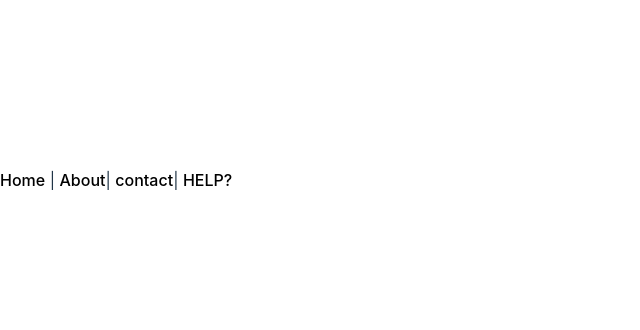
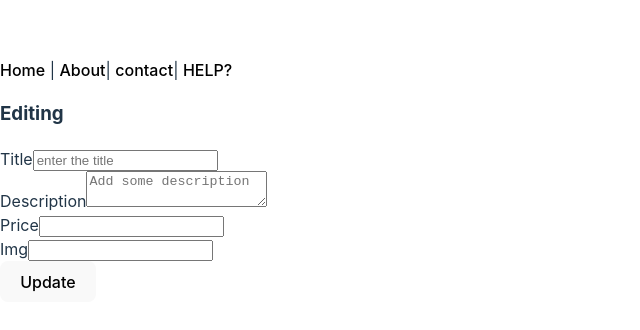
Before and after one commit to ArtTera/ArtTeraProject, a React (Vite) app: page /EditItem/1 in a window 1280 px wide. Shown: the part 220-550 px from the top of the page, without its empty margins (0-640 px from the left). Built offline with nearby package versions, Linux system fonts and the light colour scheme; no server answers; the HTML template or start-up script is replaced by a standard one.

Commit message:
add Edit item page

```diff
--- a/src/App.jsx
+++ b/src/App.jsx
@@ -6,6 +6,7 @@ import Painting from "./pages/Painting";
 import PaymentMethod from "./pages/PaymentMethods";
 import About from "./components/about";
 import AddPaintingPage from "./pages/addPaintingPage";
+import EditItem from "./pages/EditItem";
 
 function App() {
   return (
@@ -18,6 +19,8 @@ function App() {
         <Route path="/PaymentMethod" element={<PaymentMethod />} />
         <Route path="/about" element={<About />} />
         <Route path="/addPaintingPage" element={<AddPaintingPage />} />
+        <Route path="/EditItem/:picId"  element={<EditItem />} />
+
       </Routes>
     </div>
   );
--- a/src/components/Navbar.jsx
+++ b/src/components/Navbar.jsx
@@ -5,9 +5,9 @@ function Navbar() {
   return (
     <nav className="Navbar">
       <NavLink to="/">Home</NavLink> |{" "}
-      <NavLink to="src/components/about.jsx">About</NavLink>|{" "}
-      <NavLink to="src/components/contact.jsx">contact</NavLink>|{" "}
-      <NavLink to="src/components/Help!.jsx">HELP?</NavLink>
+      <NavLink to="/about">About</NavLink>|{" "}
+      <NavLink to="/contact">contact</NavLink>|{" "}
+      <NavLink to="/Help!">HELP?</NavLink>
 
     </nav>
   );
--- a/src/components/about.jsx
+++ b/src/components/about.jsx
@@ -1,5 +1,3 @@
-import React from "react";
-
 const About = () => {
   return (
     <nav className="about-container">
--- /dev/null
+++ b/src/pages/EditItem.jsx
@@ -0,0 +1,103 @@
+import { useState, useEffect } from "react";
+import axios from "axios";
+import { useNavigate, useParams } from "react-router-dom";
+
+function EditItem() {
+  const [description, setDescription] = useState("");
+  const [title, setTitle] = useState("");
+  const [price, setPrice] = useState("");
+  const [img, setImg] = useState("");
+  const { picId } = useParams();
+  const navigate = useNavigate();
+
+  useEffect(() => {
+    axios
+      .get(`https://appi.adaptable.app/pic/${picId}`)
+      .then((response) => {
+       setTitle(response.data.title);
+        setDescription(response.data.description);
+        setPrice(response.data.price);
+        setImg(response.data.img);
+        console.log(response.data);
+      })
+      .catch((error) => {
+        console.log(error);
+      });
+  }, [picId]);
+
+  const handleFormSubmit = (e) => {
+    e.preventDefault();
+
+    const requestBody = {
+      description: description,
+      title: title,
+      price: price,
+      img: img,
+    };
+
+    axios
+      .put(`https://appi.adaptable.app/pic ${picId}`, requestBody)
+      .then((response) => {
+        navigate("/pic");
+        console.log(response);
+      })
+      .catch((error) => {
+        console.log(error);
+      });
+  };
+
+  return (
+    <div className="EditItem">
+      <h3>Editing</h3>
+      <form onSubmit={handleFormSubmit}>
+        <div>
+          <label>Title</label>
+          <input
+            type="text"
+            placeholder="enter the title"
+            value={title}
+            required={true}
+            onChange={(e) => {
+              setTitle(e.target.value);
+            }}
+          />
+        </div>
+        <div>
+          <label>Description</label>
+          <textarea
+            type="text"
+            placeholder="Add some description"
+            value={description}
+            onChange={(e) => {
+              setDescription(e.target.value);
+            }}
+          />
+        </div>
+        <div>
+          <label>Price</label>
+          <input
+            type="text"
+            value={price}
+            onChange={(e) => {
+              setPrice(e.target.value);
+            }}
+          />
+        </div>
+        <div>
+          <label>Img</label>
+          <input
+            type="URL"
+            value={img}
+            required={true}
+            onChange={(e) => {
+              setImg(e.target.value);
+            }}
+          />
+        </div>
+
+        <button type="submit">Update</button>
+      </form>
+    </div>
+  );
+}
+export default EditItem;
--- a/src/pages/Painting.jsx
+++ b/src/pages/Painting.jsx
@@ -32,6 +32,7 @@ function Painting() {
       .delete(`https://appi.adaptable.app/pic/${picId}`)
       .then((response) => {
         console.log("Picture deleted successfully");
+        console.log(response);
         getPic();
       })
       .catch((error) => {
--- a/src/pages/addPaintingPage.jsx
+++ b/src/pages/addPaintingPage.jsx
@@ -8,7 +8,7 @@ import { useNavigate } from "react-router-dom";
 function AddPaintingPage() {
   const [description, setDescription] = useState("");
   const [title, setTitle] = useState("");
-  const [price, setPrice] = useState("");
+  const [price, setPrice] = useState("0");
   const [img, setImg] = useState("");
   const navigate = useNavigate();
 
@@ -30,7 +30,7 @@ function AddPaintingPage() {
       .catch((error) => {
         console.log(error);
       });
-  };
+  }
 
   return (
     <div className="addPainting">
```
